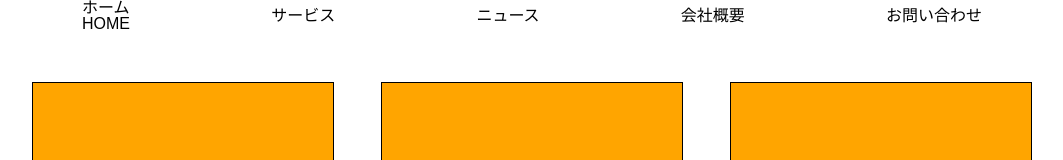
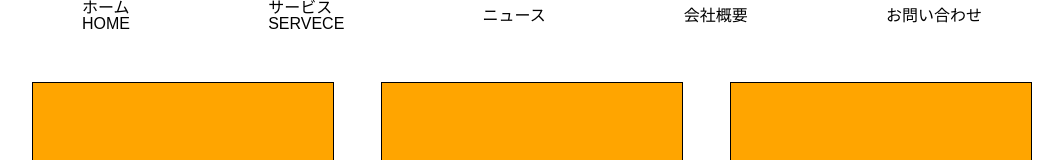
Before and after one commit to iammysk/dezasuta, a plain HTML site: page 20240831/index.html in a window 1280 px wide. Shown: the top 160 px of the page, without its empty margins (108-1171 px from the left). Drawn offline with Linux system fonts and the light colour scheme.

Commit message:
第２回修正

```diff
--- a/20240831/index.html
+++ b/20240831/index.html
@@ -10,7 +10,7 @@
 <body>
     <ul class="menu">
         <li>ホーム<br>HOME</li>
-        <li>サービス</li>
+        <li>サービス<br>SERVECE</li>
         <li>ニュース</li>
         <li>会社概要</li>
         <li>お問い合わせ</li>
```
